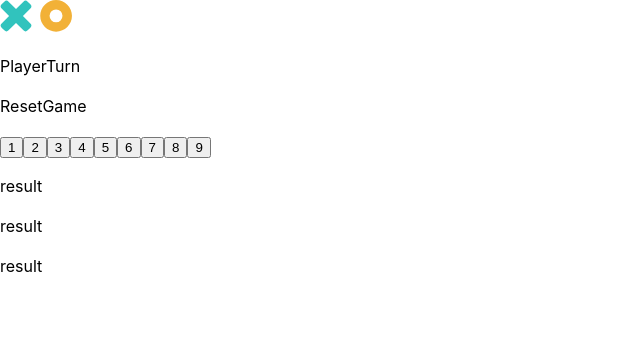
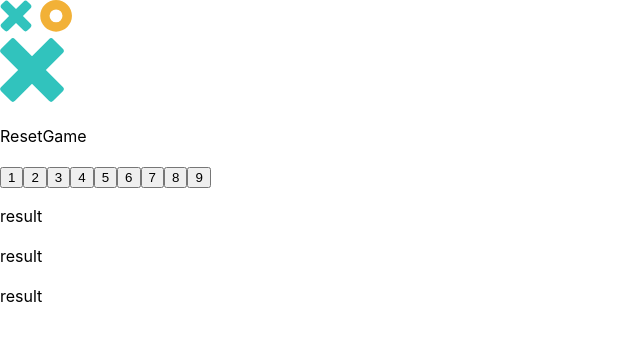
Before and after one commit to eburza/tic-tac-toe-game, a React (Vite) app: page / in a window 1280 px wide. Shown: the top 340 px of the page, without its empty margins (0-640 px from the left). Built offline with nearby package versions, Linux system fonts and the light colour scheme.

Commit message:
Add functionality to player turn component
Component shows turn of the current player

```diff
--- a/src/App.jsx
+++ b/src/App.jsx
@@ -9,6 +9,7 @@ export default function App() {
   const [ gameCpu, setGameCpu ] = useState(false)
   const [ gamePlayer, setGamePlayer ] = useState(false)
   const [ playerX, setPlayerX ] = useState(true)
+  const [ isXTurn, setIsXTurn ] = useState(true)
   // const [ board, setBoard ] = useState(Array(9).fill(null))
 
   useEffect( () => {
@@ -29,12 +30,18 @@ export default function App() {
     setPlayerX(playerStatus)
   }
 
+  function onTurnChange() {
+    setIsXTurn( prevTurn => !prevTurn)
+    console.log(`is x turn: ${isXTurn}`)
+  }
+
   return (
     <GameContext.Provider
     value={{
       onGameCpuChange,
       onGamePlayerChange,
-      onPlayerChange
+      onPlayerChange,
+      onTurnChange, isXTurn
     }}>
       <img src={Logo} alt="Tic Tac Toe logo"/>
       {/* <GameStart /> */}
--- a/src/components/Board.jsx
+++ b/src/components/Board.jsx
@@ -1,9 +1,22 @@
+import { useContext } from 'react'
+import GameContext from '../Context'
 import { boardArray } from '../data/boardArray'
 
 export default function Board() {
 
+    const { onTurnChange } = useContext(GameContext)
+
+    function handleTurnChange() {
+        onTurnChange()
+    }
+
     const boardTiles = boardArray.map( tile => (
-        <button className='game-tile' key={`tile-${tile.id}`}>{tile.tile}</button>
+        <button
+        className='game-tile'
+        key={`tile-${tile.id}`}
+        onClick={handleTurnChange}>
+            {tile.tile}
+        </button>
     ))
 
     return (
--- a/src/components/PlayerTurn.jsx
+++ b/src/components/PlayerTurn.jsx
@@ -1,6 +1,18 @@
+import { useContext } from 'react'
+import GameContext from '../Context'
+import playerX from '../assets/icon-x.svg'
+import playerO from '../assets/icon-o.svg'
 
 export default function PlayerTurn() {
+
+    const { isXTurn } = useContext(GameContext)
     return(
-        <p>PlayerTurn</p>
+    <div>
+        {
+        isXTurn ?
+        <img src={playerX}/> :
+        <img src={playerO}/>
+        }
+    </div>
     )
 }
```
